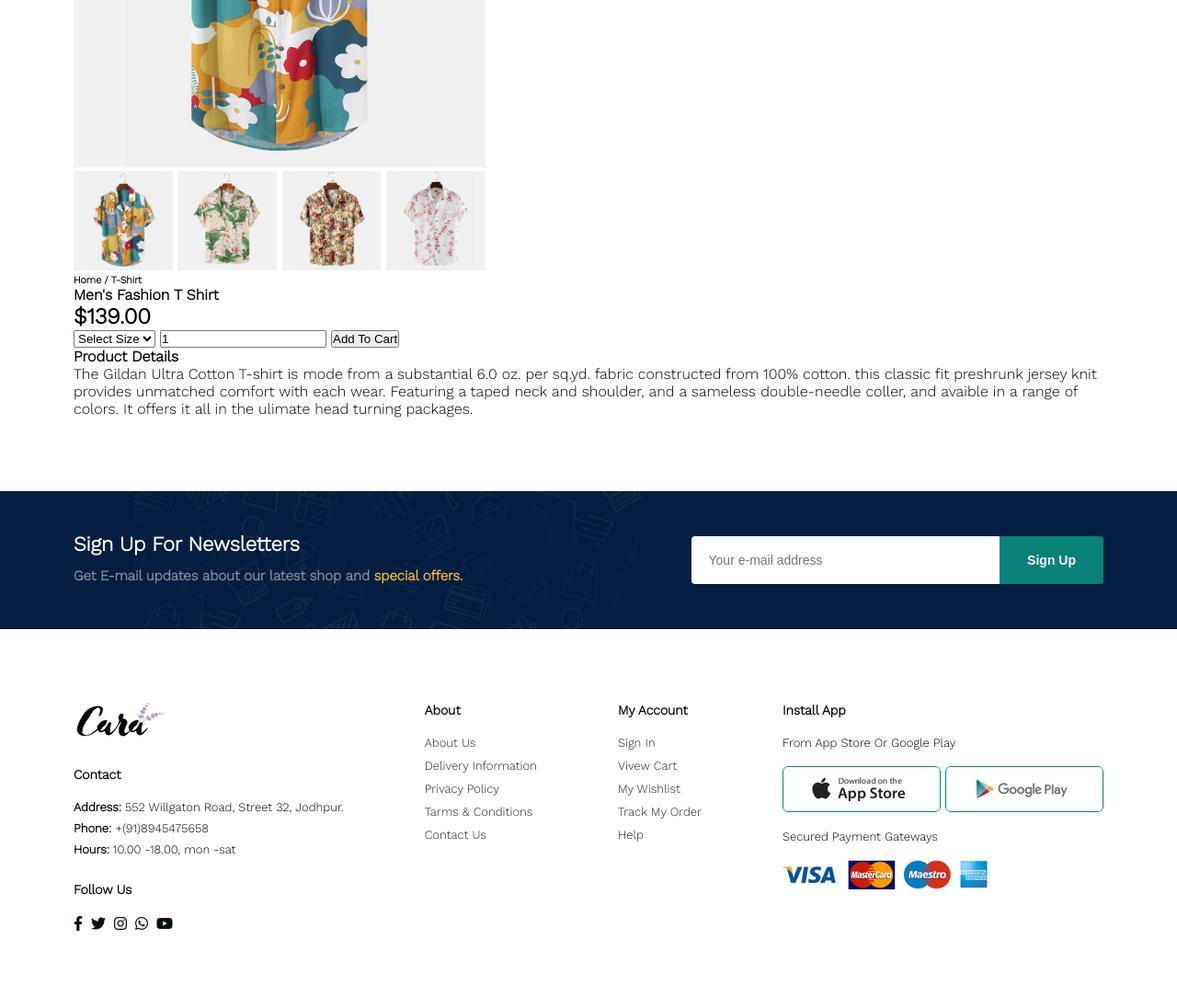
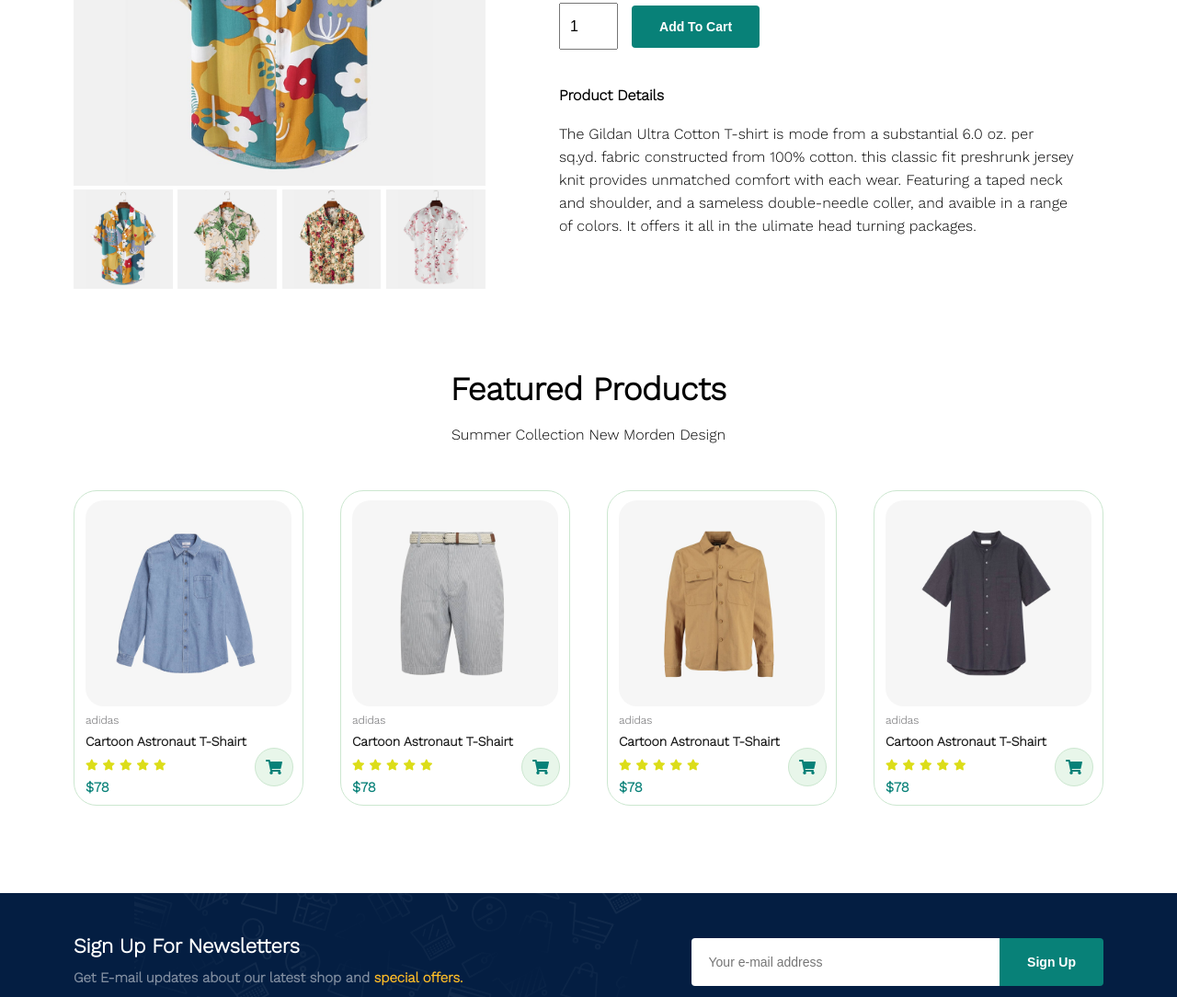
Before and after one commit to ranjeetjangid08/eCara, a plain HTML site: page product.html in a window 1280 px wide. Shown: the part 391-1475 px from the top of the page at 92% size. Drawn offline with nearby package versions, Linux system fonts and the light colour scheme.

Commit message:
save changes

```diff
--- a/product.html
+++ b/product.html
@@ -91,7 +91,7 @@
           <option value="">Large</option>
         </select>
         <input type="number" value="1" />
-        <button>Add To Cart</button>
+        <button class="normal">Add To Cart</button>
         <h4>Product Details</h4>
         <span
           >The Gildan Ultra Cotton T-shirt is mode from a substantial 6.0 oz.
@@ -101,6 +101,77 @@
           coller, and avaible in a range of colors. It offers it all in the
           ulimate head turning packages.</span
         >
+      </div>
+    </section>
+    <!-- Arivals section -->
+    <section id="product1" class="section-p1">
+      <h2>Featured Products</h2>
+      <p style="font-size: 16px">Summer Collection New Morden Design</p>
+      <div class="pro-container">
+        <div class="pro">
+          <img src="img/products/n5.jpg" alt="images" />
+          <div class="des">
+            <span>adidas</span>
+            <h5>Cartoon Astronaut T-Shairt</h5>
+            <div class="star">
+              <i class="fas fa-star"></i>
+              <i class="fas fa-star"></i>
+              <i class="fas fa-star"></i>
+              <i class="fas fa-star"></i>
+              <i class="fas fa-star"></i>
+            </div>
+            <h4>$78</h4>
+          </div>
+          <a href="#"><i class="fas fa-shopping-cart cart"></i></a>
+        </div>
+        <div class="pro">
+          <img src="img/products/n6.jpg" alt="images" />
+          <div class="des">
+            <span>adidas</span>
+            <h5>Cartoon Astronaut T-Shairt</h5>
+            <div class="star">
+              <i class="fas fa-star"></i>
+              <i class="fas fa-star"></i>
+              <i class="fas fa-star"></i>
+              <i class="fas fa-star"></i>
+              <i class="fas fa-star"></i>
+            </div>
+            <h4>$78</h4>
+          </div>
+          <a href="#"><i class="fas fa-shopping-cart cart"></i></a>
+        </div>
+        <div class="pro">
+          <img src="img/products/n7.jpg" alt="images" />
+          <div class="des">
+            <span>adidas</span>
+            <h5>Cartoon Astronaut T-Shairt</h5>
+            <div class="star">
+              <i class="fas fa-star"></i>
+              <i class="fas fa-star"></i>
+              <i class="fas fa-star"></i>
+              <i class="fas fa-star"></i>
+              <i class="fas fa-star"></i>
+            </div>
+            <h4>$78</h4>
+          </div>
+          <a href="#"><i class="fas fa-shopping-cart cart"></i></a>
+        </div>
+        <div class="pro">
+          <img src="img/products/n8.jpg" alt="images" />
+          <div class="des">
+            <span>adidas</span>
+            <h5>Cartoon Astronaut T-Shairt</h5>
+            <div class="star">
+              <i class="fas fa-star"></i>
+              <i class="fas fa-star"></i>
+              <i class="fas fa-star"></i>
+              <i class="fas fa-star"></i>
+              <i class="fas fa-star"></i>
+            </div>
+            <h4>$78</h4>
+          </div>
+          <a href="#"><i class="fas fa-shopping-cart cart"></i></a>
+        </div>
       </div>
     </section>
     <!-- newslatter sections -->
@@ -163,6 +234,17 @@
         <img src="img/pay/pay.png" alt="images" />
       </div>
     </footer>
+
+    <script>
+      const MainImg = document.getElementById("MainImg");
+      const smallimg = document.getElementsByClassName("small-img");
+
+      for (let i = 0; i < smallimg.length; i++) {
+        smallimg[i].onclick = function () {
+          MainImg.src = smallimg[i].src;
+        };
+      }
+    </script>
     <script src="script.js"></script>
   </body>
 </html>
--- a/style.css
+++ b/style.css
@@ -536,6 +536,10 @@ footer a:hover {
 }
 
 /* single product  */
+#prodetails {
+  display: flex;
+  margin-top: 20px;
+}
 
 #prodetails .single-pro-img {
   width: 40%;
@@ -551,3 +555,47 @@ footer a:hover {
   flex-basis: 24%;
   cursor: pointer;
 }
+
+#prodetails .single-pro-details {
+  width: 50%;
+  padding: 30px;
+}
+
+#prodetails .single-pro-details h4 {
+  padding: 40px 0px 20px 0px;
+}
+
+#prodetails .single-pro-details h2 {
+  padding: 40px 0px 20px 0px;
+}
+
+#prodetails .single-pro-details select {
+  display: block;
+  padding: 5px 10px;
+  margin-bottom: 10px;
+}
+
+#prodetails .single-pro-details select:focus {
+  outline: none;
+}
+
+#prodetails .single-pro-details input {
+  width: 50px;
+  height: 47px;
+  font-size: 16px;
+  padding-left: 10px;
+  margin-right: 10px;
+}
+
+#prodetails .single-pro-details input:focus {
+  outline: none;
+}
+
+#prodetails .single-pro-details button {
+  background-color: #088178;
+  color: #fff;
+}
+
+#prodetails .single-pro-details span {
+  line-height: 25px;
+}
```
Also changed, not shown: shop.html (+1 -1 lines).
